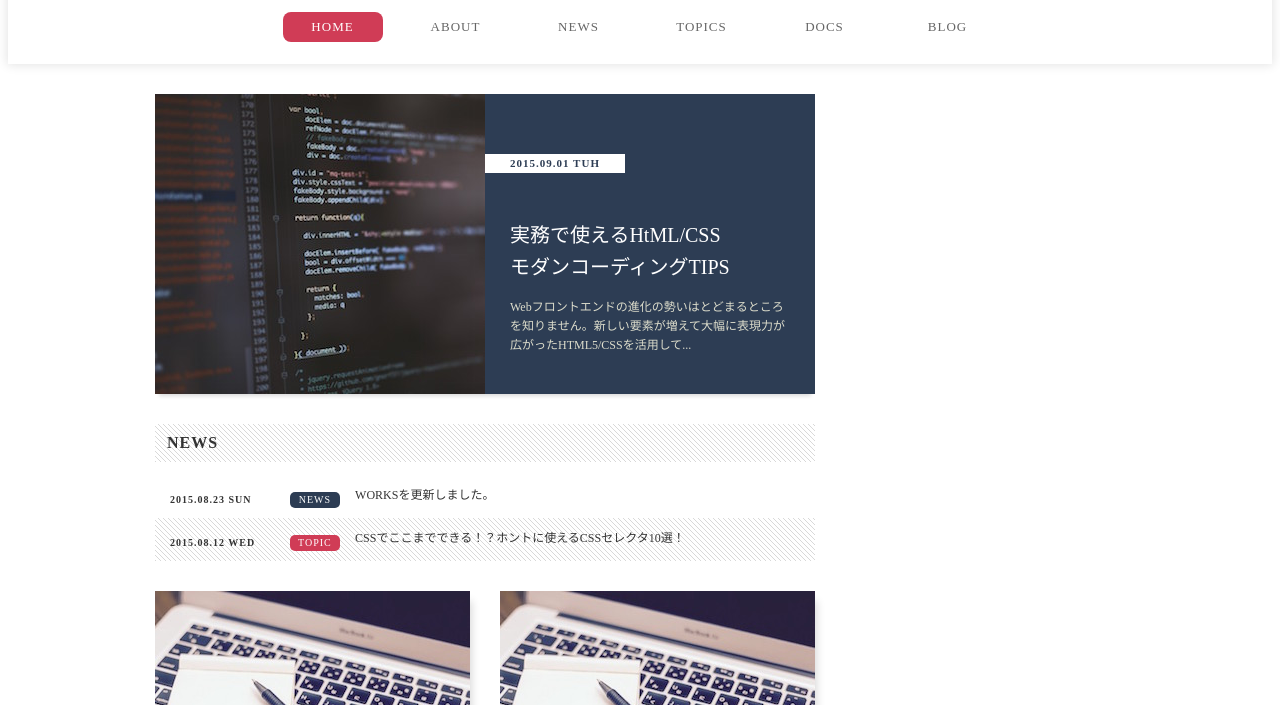
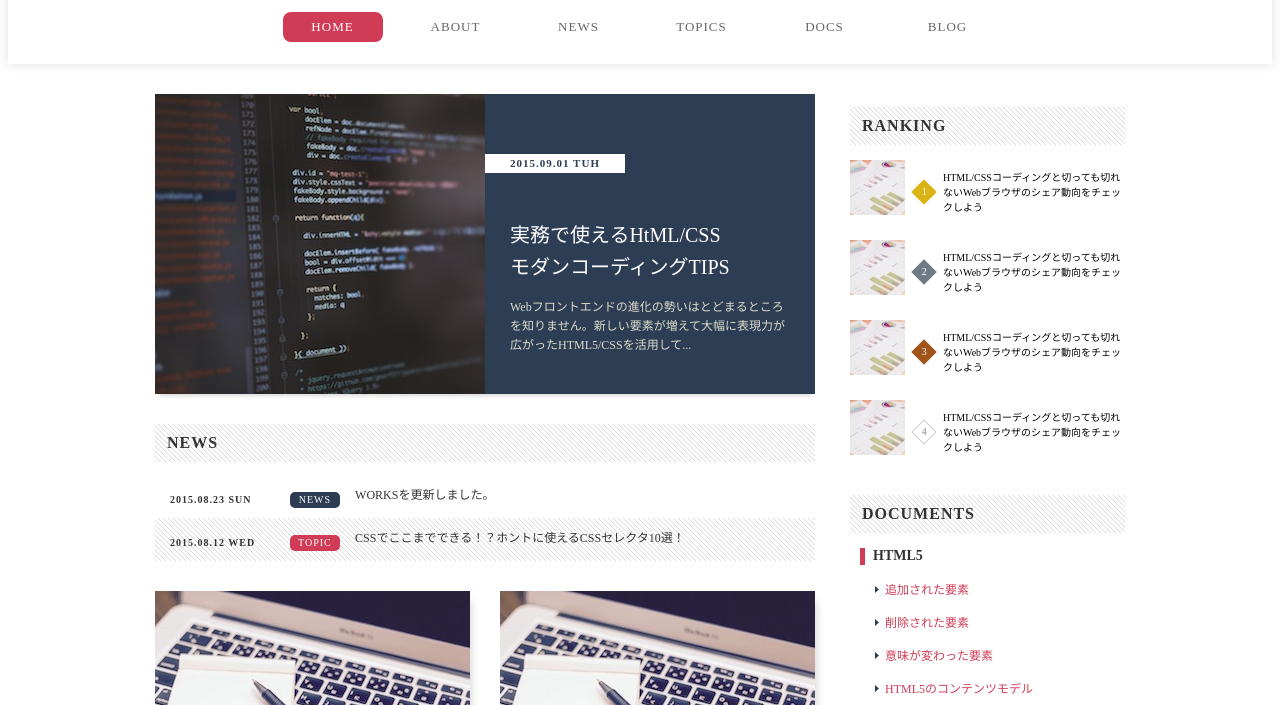
Before and after one commit to y-okagawa/modern-coding-html5, a plain HTML site: page standard-layout/index.html in a window 1280 px wide. Shown: the part 95-800 px from the top of the page. Drawn offline with Linux system fonts and the light colour scheme.

Commit message:
サイドバー追加

```diff
--- a/standard-layout/css/style.css
+++ b/standard-layout/css/style.css
@@ -283,6 +283,119 @@ a:link, a:visited, a:hover, a:active {
     width: 100%;
 }
 
+.ranking {
+    padding-left: 0;
+    margin-bottom: 30px;
+    list-style-type: none;
+    counter-reset: ranking;
+}
+
+.ranking .ranking-item {
+    margin-top: 15px;
+}
+
+.ranking .ranking-item a {
+    display: block;
+    font-size: 0;
+    transition: opacity 0.15s;
+}
+
+.ranking .ranking-item a:hover {
+    opacity: 0.8;
+}
+
+.ranking .image {
+    width: 55px;
+    height: 55px;
+}
+
+.ranking .text {
+    display: inline-block;
+    width: 182px;
+    color: #000;
+    vertical-align: top;
+    line-height: 1.5;
+    font-size: 1.0rem;
+}
+
+.ranking .order {
+    display: inline-block;
+    width: 18px;
+    height: 18px;
+    margin: 0 10px;
+    border: 1px solid #ccc;
+    color: #aaa;
+    vertical-align: 20px;
+    text-align: center;
+    font-weight: bold;
+    line-height: 16px;
+    -webkit-transform: rotate(45deg);
+}
+
+.ranking .order:before {
+    content: counter(ranking);
+    counter-increment: ranking;
+    display: inline-block;
+    font-size: 1.0rem;
+    -webkit-transform: rotate(-45deg);
+}
+
+.ranking .ranking-item:nth-of-type(1) .order,
+.ranking .ranking-item:nth-of-type(2) .order,
+.ranking .ranking-item:nth-of-type(3) .order {
+    border: none;
+    color: #fff;
+    font-weight: normal;
+    line-height: 18px;
+}
+
+.ranking .ranking-item:nth-of-type(1) .order {
+    background-color: #dab413;
+}
+
+.ranking .ranking-item:nth-of-type(2) .order {
+    background-color: #6e7b84;
+}
+
+.ranking .ranking-item:nth-of-type(3) .order {
+    background-color: #a0541a;
+}
+
+.documents {
+    margin: 10px 10px 30px;
+}
+
+.documents,
+.documents ul {
+    list-style-type: none;
+}
+
+.documents > li .title {
+    margin: 15px 0;
+    padding-left: 8px;
+    border-left: 5px solid #d03c56;
+    font-size: 1.4rem;
+    line-height: 1.2;
+}
+
+.documents > li + li {
+    margin-top: 25px;
+}
+
+.documents > li ul {
+    margin: 15px;
+}
+
+.documents > li ul > li {
+    margin-bottom: 15px;
+    padding-left: 10px;
+    background: url('../images/arrow.gif') no-repeat left center;
+}
+
+.documents a:hover {
+    text-decoration: underline;
+}
+
 /*.header, .main, .sidemenu, .footer {*/
 /*border: 1px solid #aaa;*/
 /*background-color: #ccc;*/
--- a/standard-layout/index.html
+++ b/standard-layout/index.html
@@ -64,7 +64,60 @@
             </a>
         </div>
     </main>
-    <div class="sidemenu"></div>
+    <div class="sidemenu">
+        <h2 class="heading">RANKING</h2>
+        <ol class="ranking">
+            <li class="ranking-item">
+                <a href="#">
+                    <img src="./images/ranking.jpg" alt="グラフの画像" class="image">
+                    <span class="order"></span>
+                    <p class="text">HTML/CSSコーディングと切っても切れないWebブラウザのシェア動向をチェックしよう</p>
+                </a>
+            </li>
+            <li class="ranking-item">
+                <a href="#">
+                    <img src="./images/ranking.jpg" alt="グラフの画像" class="image">
+                    <span class="order"></span>
+                    <p class="text">HTML/CSSコーディングと切っても切れないWebブラウザのシェア動向をチェックしよう</p>
+                </a>
+            </li>
+            <li class="ranking-item">
+                <a href="#">
+                    <img src="./images/ranking.jpg" alt="グラフの画像" class="image">
+                    <span class="order"></span>
+                    <p class="text">HTML/CSSコーディングと切っても切れないWebブラウザのシェア動向をチェックしよう</p>
+                </a>
+            </li>
+            <li class="ranking-item">
+                <a href="#">
+                    <img src="./images/ranking.jpg" alt="グラフの画像" class="image">
+                    <span class="order"></span>
+                    <p class="text">HTML/CSSコーディングと切っても切れないWebブラウザのシェア動向をチェックしよう</p>
+                </a>
+            </li>
+        </ol>
+        <h2 class="heading">DOCUMENTS</h2>
+        <ul class="documents">
+            <li>
+                <h3 class="title">HTML5</h3>
+                <ul>
+                    <li><a href="">追加された要素</a></li>
+                    <li><a href="">削除された要素</a></li>
+                    <li><a href="">意味が変わった要素</a></li>
+                    <li><a href="">HTML5のコンテンツモデル</a></li>
+                </ul>
+            </li>
+            <li>
+                <h3 class="title">HTML5</h3>
+                <ul>
+                    <li><a href="">追加された要素</a></li>
+                    <li><a href="">削除された要素</a></li>
+                    <li><a href="">意味が変わった要素</a></li>
+                    <li><a href="">HTML5のコンテンツモデル</a></li>
+                </ul>
+            </li>
+        </ul>
+    </div>
 </div>
 <footer class="footer">
 
```
